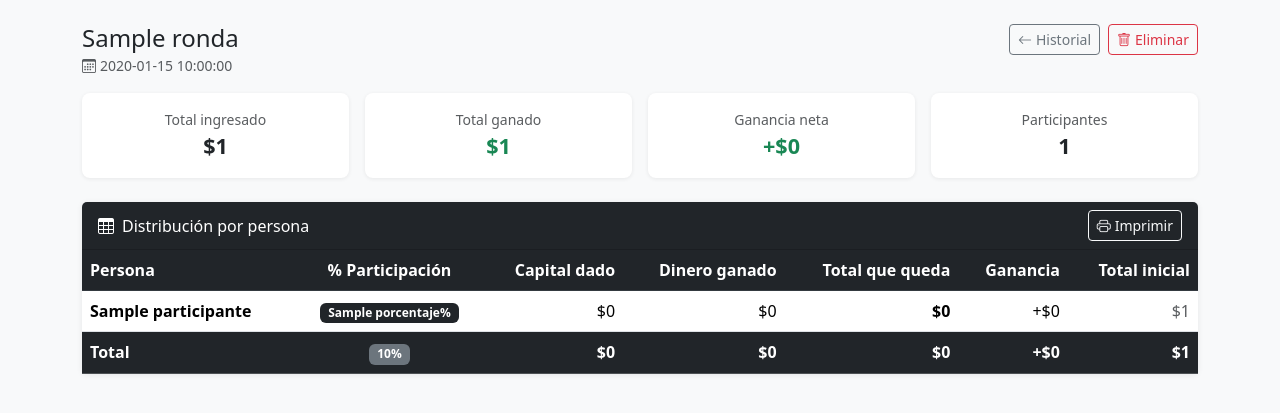
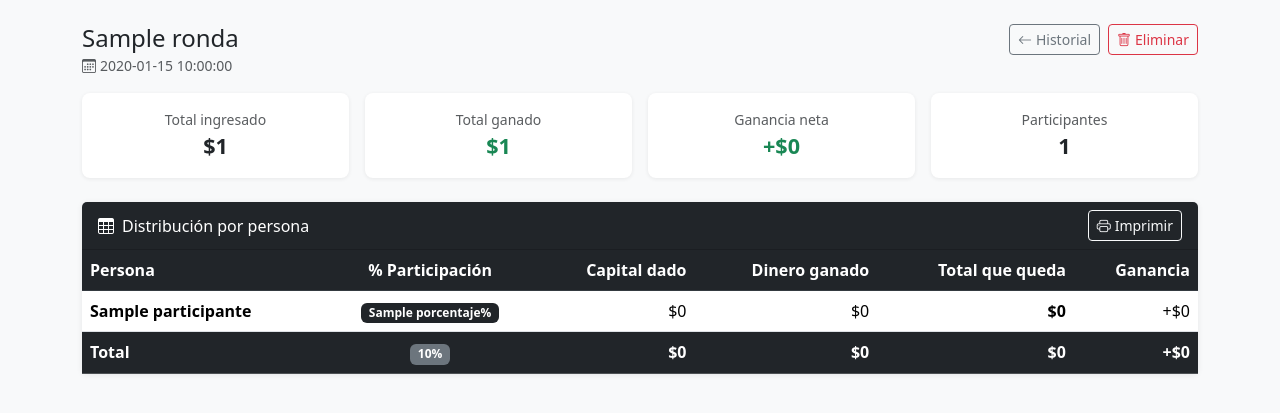
Before and after one commit to JulianDavidGamboa/apuesta, a Flask app: page /ronda/1 in a window 1280 px wide. Shown: the part 58-471 px from the top of the page. Run offline with Flask 3, Linux system fonts and the light colour scheme; tables that the repository leaves empty hold one stand-in row (values such as "Sample post"); a database or web service that is not in the repository returns one stand-in record (values such as "Sample title"); some libraries are stand-ins or nearby versions.

Commit message:
Remove total inicial column from ronda detail table
Co-Authored-By: Claude Sonnet 4.6 <noreply@anthropic.com>

```diff
--- a/templates/ronda.html
+++ b/templates/ronda.html
@@ -71,7 +71,6 @@
           <th class="text-end">Dinero ganado</th>
           <th class="text-end">Total que queda</th>
           <th class="text-end">Ganancia</th>
-          <th class="text-end">Total inicial</th>
         </tr>
       </thead>
       <tbody>
@@ -90,7 +89,6 @@
           <td class="text-end {% if ganancia_persona >= 0 %}profit-positive{% else %}profit-negative{% endif %}">
             {% if ganancia_persona >= 0 %}+{% endif %}${{ '{:,.0f}'.format(ganancia_persona) }}
           </td>
-          <td class="text-end text-muted">${{ '{:,.0f}'.format(ronda.total_inicial) }}</td>
         </tr>
         {% endfor %}
       </tbody>
@@ -106,7 +104,6 @@
           <th class="text-end {% if ganancia_neta >= 0 %}profit-positive{% else %}profit-negative{% endif %}">
             {% if ganancia_neta >= 0 %}+{% endif %}${{ '{:,.0f}'.format(tabla|sum(attribute='ganancia')) }}
           </th>
-          <th class="text-end">${{ '{:,.0f}'.format(ronda.total_inicial) }}</th>
         </tr>
       </tfoot>
     </table>
```
